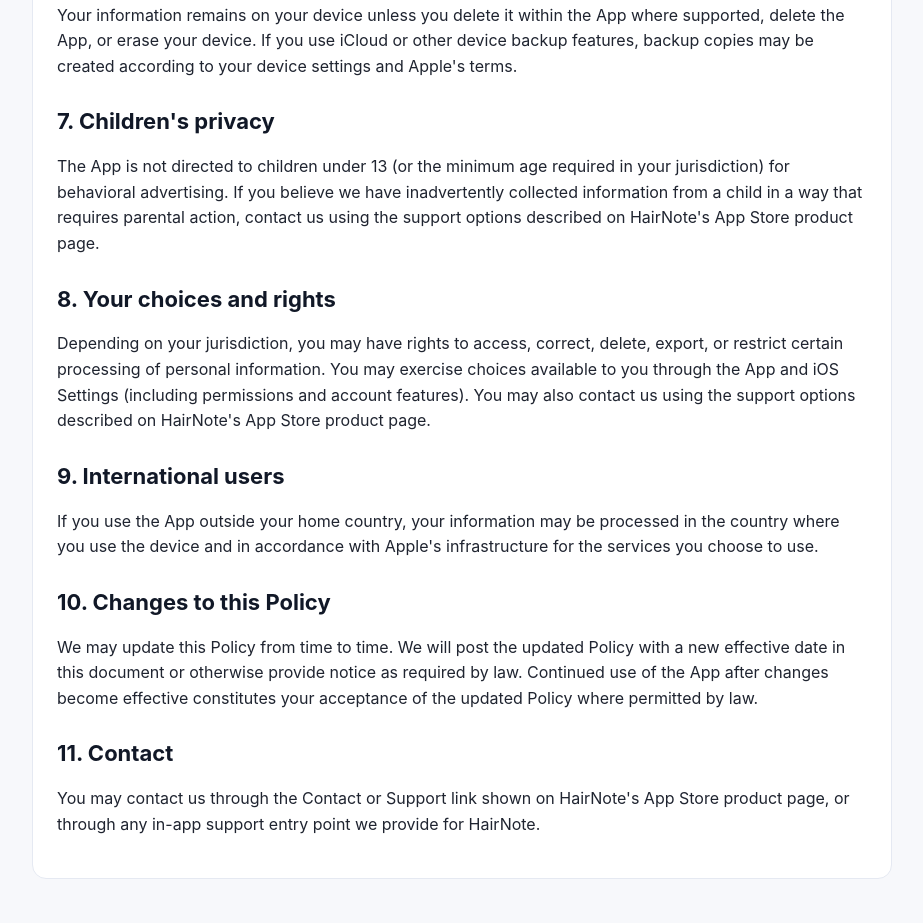
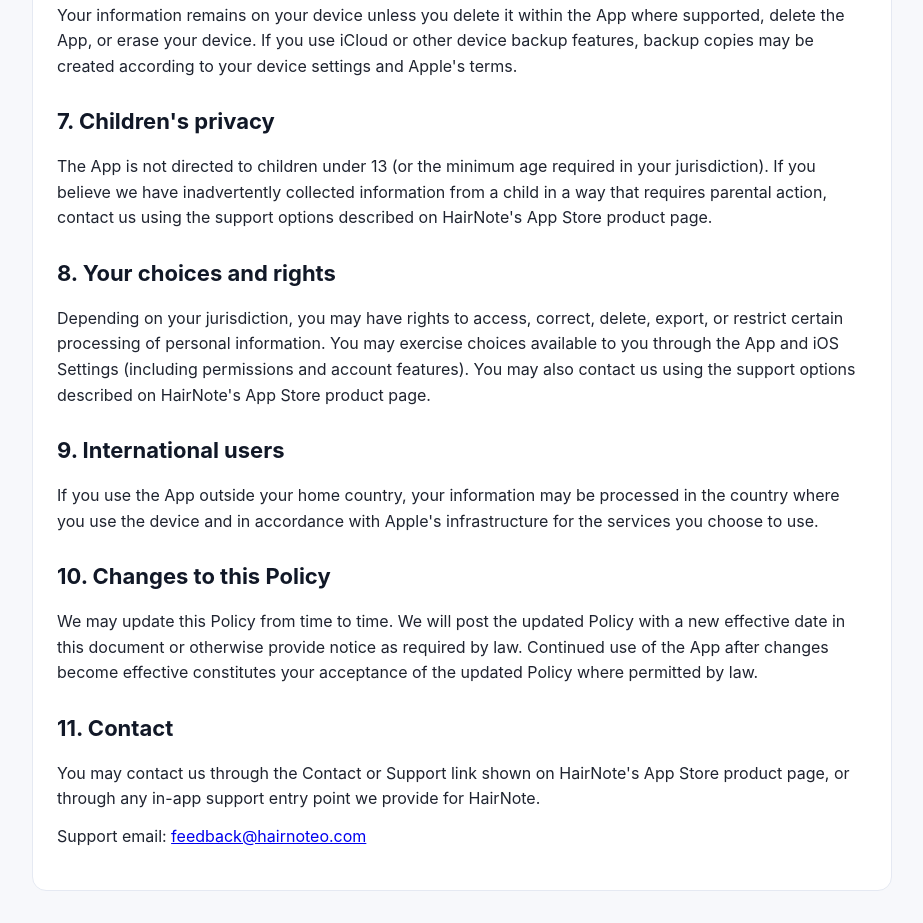
Before and after one commit to pnyccsvchk-gif/HairNote, a plain HTML site: page policy.html in a window 1280 px wide. Shown: the part 2234-3157 px from the top of the page, without its empty margins (178-1101 px from the left). Drawn offline with Linux system fonts and the light colour scheme.

Commit message:
Update policy.html

```diff
--- a/policy.html
+++ b/policy.html
@@ -88,7 +88,7 @@
       <p>Your information remains on your device unless you delete it within the App where supported, delete the App, or erase your device. If you use iCloud or other device backup features, backup copies may be created according to your device settings and Apple's terms.</p>
 
       <h2>7. Children's privacy</h2>
-      <p>The App is not directed to children under 13 (or the minimum age required in your jurisdiction) for behavioral advertising. If you believe we have inadvertently collected information from a child in a way that requires parental action, contact us using the support options described on HairNote's App Store product page.</p>
+      <p>The App is not directed to children under 13 (or the minimum age required in your jurisdiction). If you believe we have inadvertently collected information from a child in a way that requires parental action, contact us using the support options described on HairNote's App Store product page.</p>
 
       <h2>8. Your choices and rights</h2>
       <p>Depending on your jurisdiction, you may have rights to access, correct, delete, export, or restrict certain processing of personal information. You may exercise choices available to you through the App and iOS Settings (including permissions and account features). You may also contact us using the support options described on HairNote's App Store product page.</p>
@@ -101,6 +101,7 @@
 
       <h2>11. Contact</h2>
       <p>You may contact us through the Contact or Support link shown on HairNote's App Store product page, or through any in-app support entry point we provide for HairNote.</p>
+      <p>Support email: <a href="mailto:feedback@hairnoteo.com">feedback@hairnoteo.com</a></p>
     </article>
   </main>
 </body>
```
